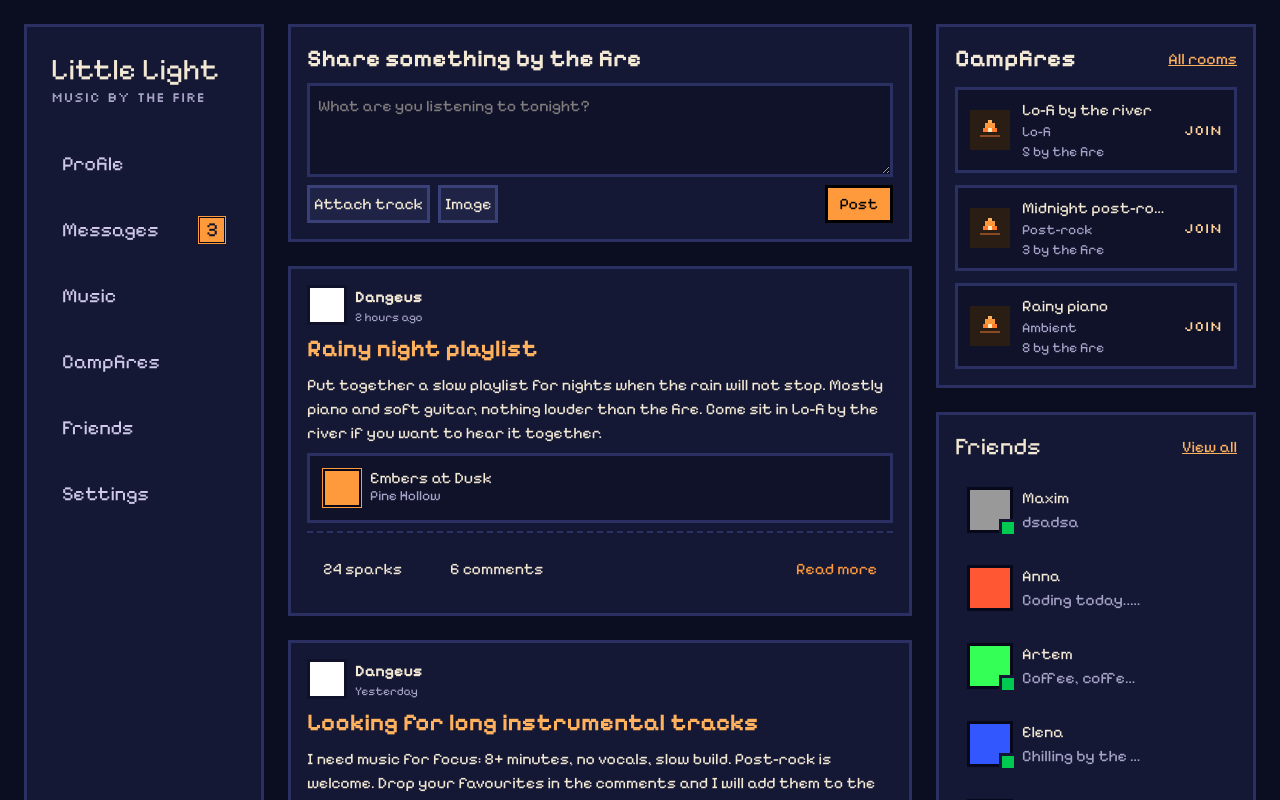
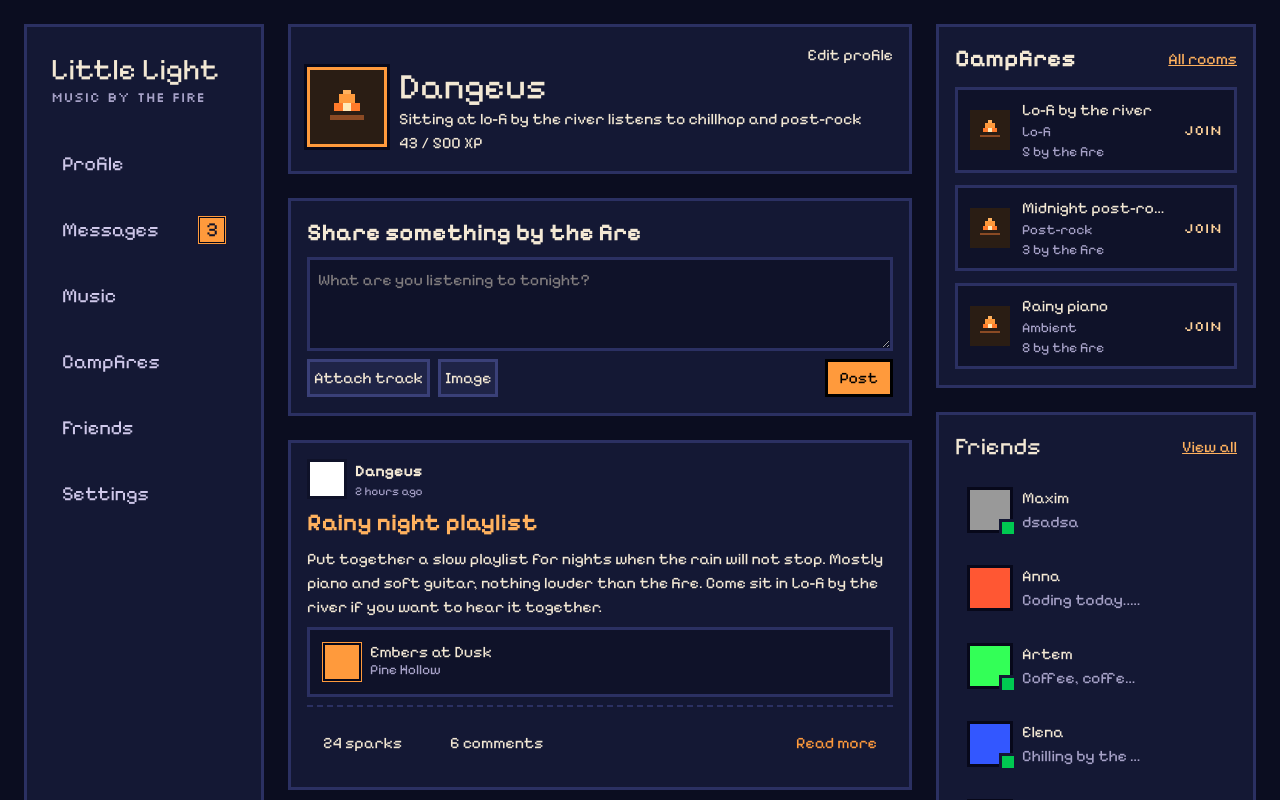
Before and after one commit to dangeus/little-light, a Next.js app in the folder client/: page /profile in a window 1280 px wide. Shown: the top 800 px of the page. Built offline with nearby package versions, Linux system fonts and the light colour scheme.

Commit message:
Add ProfileHeader

```diff
--- a/client/src/app/(app)/profile/page.tsx
+++ b/client/src/app/(app)/profile/page.tsx
@@ -1,11 +1,15 @@
 import PostList from "@/components/PostList";
 import CampfiresList from "@/components/CampfiresList";
 import FriendsList from "@/components/FriendsList";
+import ProfileHeader from "@/components/ProfileHeader";
 
 export default function Profile() {
     return (
         <div className="flex gap-6">
-            <PostList/>
+            <div className="flex flex-col gap-6">
+                <ProfileHeader/>
+                <PostList/>
+            </div>
             <div className="flex flex-col gap-6 w-80">
                 <CampfiresList/>
                 <FriendsList/>
--- a/client/src/components/CreatePostCard.tsx
+++ b/client/src/components/CreatePostCard.tsx
@@ -8,7 +8,7 @@ export default function CreatePostCard() {
     return (
         <div className="bg-panel border-3 border-line p-4 flex flex-col gap-2">
             <p className="text-2xl font-bold">Share something by the fire</p>
-            <textarea rows={3} className="border-3 border-line bg-panel-dark w-full p-2"
+            <textarea rows={3} className="border-3 border-line bg-panel-dark p-2"
                       placeholder="What are you listening to tonight?"/>
             <div className="flex justify-between">
                 <div className="flex gap-2">
--- a/client/src/components/PostList.tsx
+++ b/client/src/components/PostList.tsx
@@ -37,7 +37,7 @@ export default function PostList() {
     ];
 
     return (
-        <div className="flex flex-col gap-6  w-200">
+        <div className="flex flex-col gap-6">
             <CreatePostCard/>
             {posts.map((post)=> <PostCard key={post.id} post={post}/>)}
         </div>
--- /dev/null
+++ b/client/src/components/ProfileHeader.tsx
@@ -0,0 +1,22 @@
+import AvatarIcon from "@/components/icons/AvatarIcon";
+
+export default function ProfileHeader() {
+    return (
+        <div className="bg-panel border-3 border-line p-4">
+            <div className="flex justify-end">
+                <button>Edit profile</button>
+            </div>
+
+            <div className="flex gap-3">
+                <div className="size-20 flex items-center justify-center bg-ember border-3 border-accent outline-3 outline-outline shrink-0">
+                    <AvatarIcon/>
+                </div>
+                <div>
+                    <p className="text-4xl">Dangeus</p>
+                    <p className="">Sitting at lo-fi by the river listens to chillhop and post-rock</p>
+                    <p>43 / 500 XP</p>
+                </div>
+            </div>
+        </div>
+    )
+}
--- /dev/null
+++ b/client/src/components/icons/AvatarIcon.tsx
@@ -0,0 +1,15 @@
+type AvatarIconProps = {
+    size?: number;
+}
+
+export default function AvatarIcon({size = 42}: AvatarIconProps) {
+    return (
+        <svg width={size} height={size} viewBox="0 0 10 10" shapeRendering="crispEdges" aria-hidden="true">
+            <rect x="4" y="1" width="2" height="1" fill="#ffb15e"/>
+            <rect x="3" y="2" width="4" height="2" fill="#ff9a3c"/>
+            <rect x="2" y="4" width="6" height="2" fill="#ff7a2a"/>
+            <rect x="4" y="4" width="2" height="2" fill="#ffe9b8"/>
+            <rect x="1" y="7" width="8" height="1" fill="#8a4a24"/>
+        </svg>
+    );
+}
```
